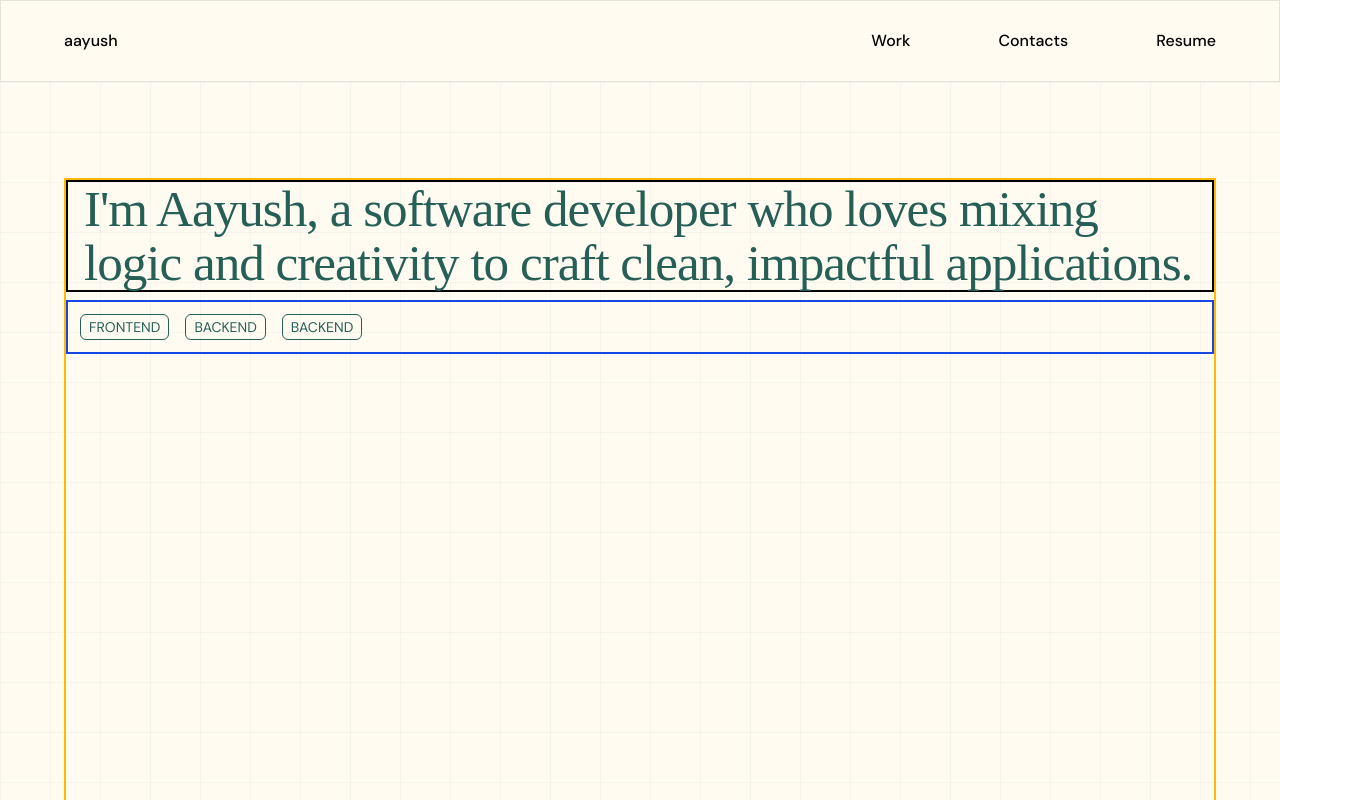
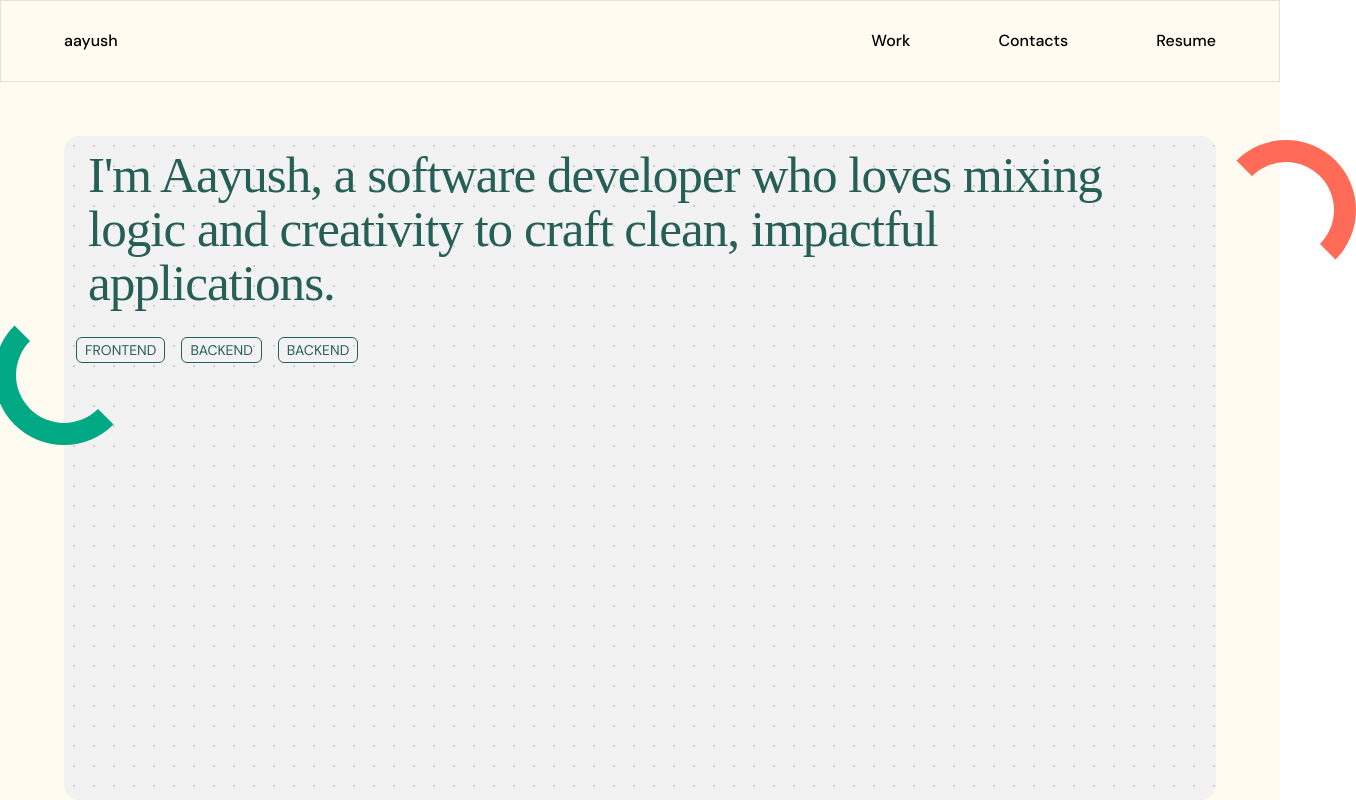
Before and after one commit to Aayush-chalise/portfolio, a React (Vite) app in the folder frontend/myportfolio/: page / in a window 1280 px wide. Shown: the top 800 px of the page, 1356 px wide, since content can reach past the window. Built offline with nearby package versions, Linux system fonts and the light colour scheme; a web font is replaced by a local one.

Commit message:
positioning design

```diff
--- a/frontend/myportfolio/src/components/Nav.jsx
+++ b/frontend/myportfolio/src/components/Nav.jsx
@@ -7,7 +7,7 @@ import { IoCloseOutline } from "react-icons/io5";
 const Nav = () => {
   const [isMenuOpen, setIsMenuOpen] = useState(false);
   return (
-    <header className="w-full     z-10  px-3 py-7  border border-black/10 bg-bg-color font-medium">
+    <header className="w-full     z-10  px-3 py-7 fixed  border border-black/10 bg-bg-color font-medium">
       <nav className="flex flex-wrap justify-between items-center     max-w-3xl  xl:max-w-6xl lg:max-w-4xl mx-auto  font-dm-sans">
         <div>aayush</div>
         <div className="hidden md:flex">
--- a/frontend/myportfolio/src/index.css
+++ b/frontend/myportfolio/src/index.css
@@ -43,3 +43,27 @@
   );
   background-size: 20px 20px;
 }
+
+.arc {
+  position: absolute;
+  width: 140px;
+  height: 140px;
+  border-radius: 100%;
+  z-index: 20;
+}
+
+/* top-right orange arc */
+.arc-orange {
+  border: 22px solid #ff6b57;
+  border-left-color: transparent;
+  border-bottom-color: transparent;
+  transform: translate(50%, -50%);
+}
+
+/* bottom-left green arc */
+.arc-green {
+  border: 22px solid #00a884;
+  border-right-color: transparent;
+  border-top-color: transparent;
+  transform: translate(-50%, 50%);
+}
--- a/frontend/myportfolio/src/sections/LandingPage.jsx
+++ b/frontend/myportfolio/src/sections/LandingPage.jsx
@@ -1,8 +1,14 @@
 const LandingPage = () => {
   return (
-    <main className="min-h-screen grid-bg   w-full flex  justify-center gap-10 pt-24">
-      <div className=" xl:max-w-6xl  justify-center relative border-2 border-amber-400 ">
-        <div className="border-2 border-black">
+    <main className="min-h-screen  bg-bg-color w-full flex  justify-center gap-10 pt-20">
+      <div className=" xl:max-w-6xl  dots-bg justify-center relative   bg-[rgb(242,242,242)] rounded-2xl   mt-14">
+        <div className="relative rounded-3xl   ">
+          {/* Orange arc */}
+          <div className="arc arc-orange top-0 right-0 translate-1/2"></div>
+
+          {/* Green arc */}
+          <div className="arc arc-green bottom-0 left-0"></div>
+          <div className="p-2 mt-1">
             <p
               className="text-6xl font-['sunday'] text-theme-green   text-[clamp(3rem,4vw,5.5rem)]
   leading-[1.05]
@@ -12,7 +18,7 @@ const LandingPage = () => {
               creativity to craft clean, impactful applications.
             </p>
           </div>
-        <div className="border-2 border-blue-700 flex mt-2 gap-4 p-3 text-theme-green font-dm-sans text-sm">
+          <div className="  flex mt-2 gap-4 p-3 text-theme-green font-dm-sans text-sm">
             <p className="border border-theme-green rounded-md px-2 py-0.5">
               FRONTEND
             </p>
@@ -23,6 +29,9 @@ const LandingPage = () => {
               BACKEND
             </p>
           </div>
+
+          {/* content */}
+        </div>
       </div>
     </main>
   );
```
Lines whose indentation alone changed are shown as unchanged.
